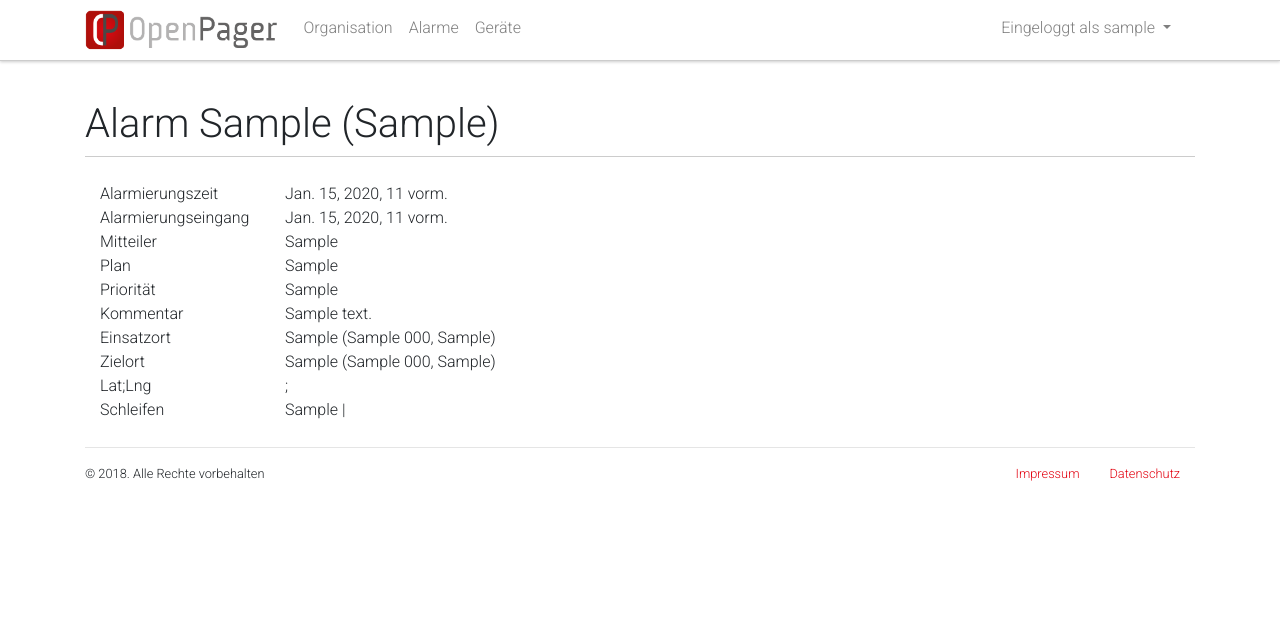
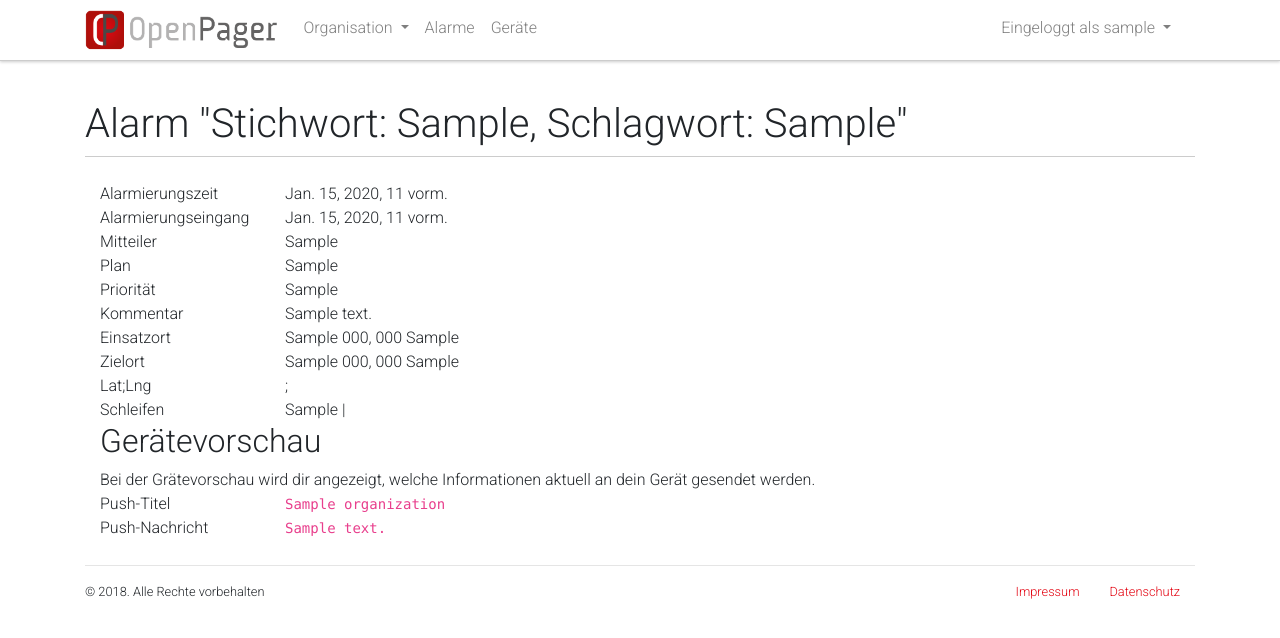
Before and after one commit to kvn-stgl/openPagerServer, a Django app: page /operation/1 in a window 1280 px wide. Shown: the top 638 px of the page. Run offline with Django 3.2, Linux system fonts and the light colour scheme; a user stored in the database is signed in; tables that the repository leaves empty hold one stand-in row (values such as "Sample post"); some libraries are stand-ins or nearby versions.

Commit message:
Refactor API & Add push settings

```diff
--- a/api/serializers.py
+++ b/api/serializers.py
@@ -91,4 +91,4 @@
 class OrganizationSerializer(serializers.ModelSerializer):
     class Meta:
         model = Organization
-        exclude = ('access_key', 'owner')
+        exclude = ('access_key', 'owner', 'push_title', 'push_message')
--- a/api/urls.py
+++ b/api/urls.py
@@ -9,7 +9,7 @@
 router = routers.DefaultRouter()
 router.register(r'operations', views.OperationViewSet)
 router.register(r'devices', views.DeviceViewSet)
-router.register(r'organizations', views.OrganizationViewSet)
+router.register(r'organization', views.OrganizationDetail)
 
 schema_view = get_swagger_view(title='OpenPager API')
 
--- a/pager/mixins.py
+++ b/pager/mixins.py
@@ -1,4 +1,6 @@
 from django.contrib.auth.mixins import AccessMixin
+
+from pager.models import Organization
 
 
 class OrganizationIdRequiredMixin(AccessMixin):
@@ -27,3 +29,12 @@
             return self.handle_no_permission()
 
         return super().dispatch(request, *args, **kwargs)
+
+
+class OrganizationAdminRequiredMixin(AccessMixin):
+    """Verify that the current user is admin of the organization."""
+
+    def dispatch(self, request, *args, **kwargs):
+        if not Organization.objects.get(pk=request.user.organization_id).owner == request.user:
+            return self.handle_no_permission()
+        return super().dispatch(request, *args, **kwargs)
--- a/pager/sender/python_fcm.py
+++ b/pager/sender/python_fcm.py
@@ -19,8 +19,8 @@
         data_message = {
             "type": "operation",
             "key": operation.operation_guid,
-            "title": operation.keywords,
-            "message": operation.keywords,
+            "title": operation.push_title_formatted,
+            "message": operation.push_message_formatted,
             "destination": operation.einsatzort,
             "destination_lat": operation.einsatzort.geo_longitude,
             "destination_lng": operation.einsatzort.geo_latitude,
--- a/pager/templates/pager/operation_detail.html
+++ b/pager/templates/pager/operation_detail.html
@@ -2,7 +2,7 @@
 
 {% block content %}
     <header>
-        <h1>Alarm {{ object.keywords }}</h1>
+        <h1>Alarm "{{ object.keywords }}"</h1>
     </header>
 
     <div class="container">
@@ -77,7 +77,24 @@
                 {% endfor %}
             </div>
         </div>
+    </div>
 
+    <div class="container">
+        <h2>Gerätevorschau</h2>
+        Bei der Grätevorschau wird dir angezeigt, welche Informationen aktuell an dein Gerät gesendet werden.
 
+        <div class="row">
+            <span class="col-2">Push-Titel</span>
+            <div class="col-10">
+                <code>{{ object.push_title_formatted|linebreaksbr }}</code>
+            </div>
+        </div>
+
+        <div class="row">
+            <span class="col-2">Push-Nachricht</span>
+            <div class="col-10">
+                <code>{{ object.push_message_formatted|linebreaksbr }}</code>
+            </div>
+        </div>
     </div>
 {% endblock %}
--- a/pager/templates/pager/organization_detail.html
+++ b/pager/templates/pager/organization_detail.html
@@ -12,8 +12,8 @@
                         <i class="material-icons">arrow_right_alt</i>
                     </a>
                 {% else %}
-                    <a class="btn btn-danger" href="{% url 'pager:organization-delete' organization.id %}">
-                        <i class="material-icons">delete</i>
+                    <a href="{% url 'pager:organization-delete' organization.id %}">
+                        Löschen
                     </a>
                 {% endif %}
             </div>
--- a/pager/urls.py
+++ b/pager/urls.py
@@ -22,6 +22,8 @@
     path('organization/operation/create', views.operationCreate, name='operation-create'),
     path('organization/<int:pk>/operation/resend', views.operationResend, name='operation-resend'),
 
+    path('organization/settings/push', views.OrganizationSettingsPushView.as_view(), name='organization-settings-push'),
+
     path('devices', views.DeviceIndexView.as_view(), name='device-list'),
     path('devices/<str:pk>', views.DeviceDetailView.as_view(), name='device-detail'),
     path('devices/<str:pk>/delete', views.DeviceDeleteView.as_view(), name='device-delete'),
--- a/pager/views.py
+++ b/pager/views.py
@@ -6,14 +6,14 @@
 from django.http import Http404, HttpResponseRedirect
 from django.shortcuts import render, redirect
 from django.urls import reverse_lazy
-from django.views.generic import ListView, DetailView, DeleteView, CreateView
+from django.views.generic import ListView, DetailView, DeleteView, CreateView, UpdateView
 from django.views.generic.base import View
 from django.views.generic.detail import SingleObjectTemplateResponseMixin
 
 from openPagerServer import settings
 from pager.forms import CustomOrganizationCreateForm, MembershipAddForm, OperationCreateForm, OperationKeywordForm, \
-    OperationPropertyLocationForm
-from pager.mixins import OrganizationIdRequiredMixin, HasOrganizationRequiredMixin
+    OperationPropertyLocationForm, PushMessageForm
+from pager.mixins import OrganizationIdRequiredMixin, HasOrganizationRequiredMixin, OrganizationAdminRequiredMixin
 from pager.models import Device, Organization, Operation
 from pager.signals import send_alarm
 
@@ -41,12 +41,25 @@
         return kwargs
 
 
-class OrganizationDeleteView(DeleteView):
+class OrganizationSettingsPushView(OrganizationAdminRequiredMixin, UpdateView):
+    form_class = PushMessageForm
+    template_name = 'pager/organization_settings_push_form.html'
+    success_url = reverse_lazy('pager:organization-settings-push')
+
+    def get_object(self, queryset=None):
+        return Organization.objects.get(owner=self.request.user)
+
+    def form_valid(self, form):
+        messages.success(self.request, 'Push-Einstellungen geändert.')
+        return super().form_valid(form)
+
+
+class OrganizationDeleteView(OrganizationAdminRequiredMixin, DeleteView):
     model = Organization
     success_url = reverse_lazy('pager:organization-list')
 
-    def get_queryset(self):
-        return super().get_queryset().filter(owner=self.request.user)
+    def get_object(self, queryset=None):
+        return Organization.objects.get(owner=self.request.user)
 
 
 class OrganizationDetailView(OrganizationIdRequiredMixin, DetailView):
--- a/templates/base.html
+++ b/templates/base.html
@@ -53,9 +53,33 @@
                 <div class="collapse navbar-collapse" id="navbarSupportedContent">
                     <ul class="navbar-nav mr-auto">
                         {% if user.organization %}
-                            <li class="nav-item">
-                                <a class="nav-link" href="{% url 'pager:organization-detail' user.organization.id %}">Organisation</a>
-                            </li>
+                            {% if user.is_organization_admin %}
+
+                                <li class="nav-item dropdown">
+                                    <a class="nav-link dropdown-toggle" href="#" id="navbarOrgaDropdown" role="button"
+                                       data-toggle="dropdown" aria-haspopup="true" aria-expanded="false">
+                                        Organisation
+                                    </a>
+                                    <div class="dropdown-menu dropdown-menu-left" aria-labelledby="navbarOrgaDropdown">
+                                        <a class="dropdown-item"
+                                           href="{% url 'pager:organization-detail' user.organization.id %}">
+                                            <i class="material-icons">info</i>
+                                            Info
+                                        </a>
+                                        <div class="dropdown-divider"></div>
+                                        <a class="dropdown-item" href="{% url 'pager:organization-settings-push' %}">
+                                            <i class="material-icons">settings</i>
+                                            Push-Settings
+                                        </a>
+                                    </div>
+                                </li>
+
+                            {% else %}
+                                <li class="nav-item">
+                                    <a class="nav-link"
+                                       href="{% url 'pager:organization-detail' user.organization.id %}">Organisation</a>
+                                </li>
+                            {% endif %}
                             <li class="nav-item">
                                 <a class="nav-link" href="{% url 'pager:operation-list' %}">Alarme</a>
                             </li>
```
Also changed, not shown: api/views.py (+7 -7 lines), pager/forms.py (+8 -0 lines), pager/models.py (+108 -27 lines), pager/templates/pager/organization_settings_push_form.html (added, +15 -0 lines), pager/migrations/0023_auto_20181122_1215.py (added), pager/migrations/0024_auto_20181122_1349.py (added).
